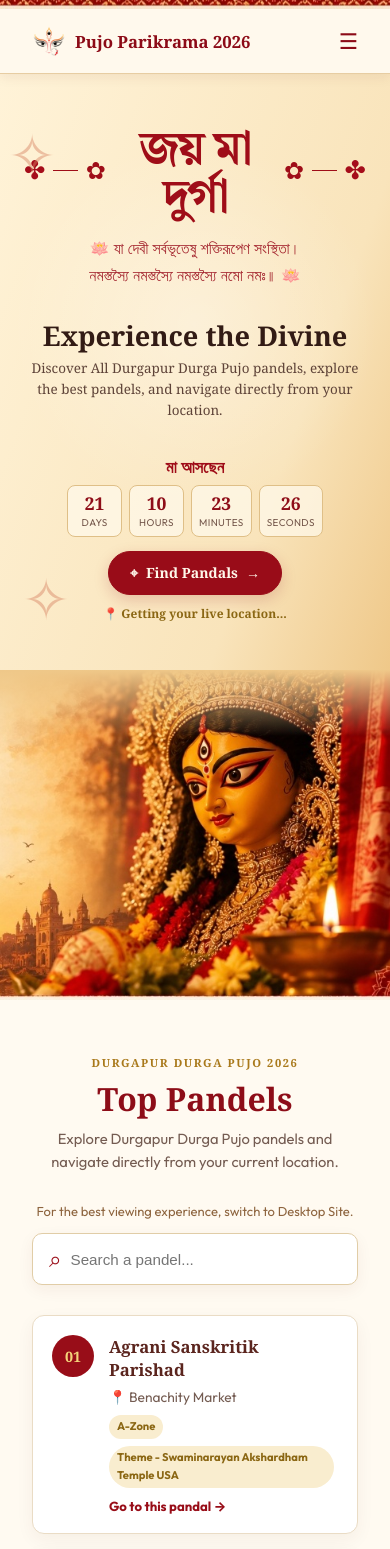
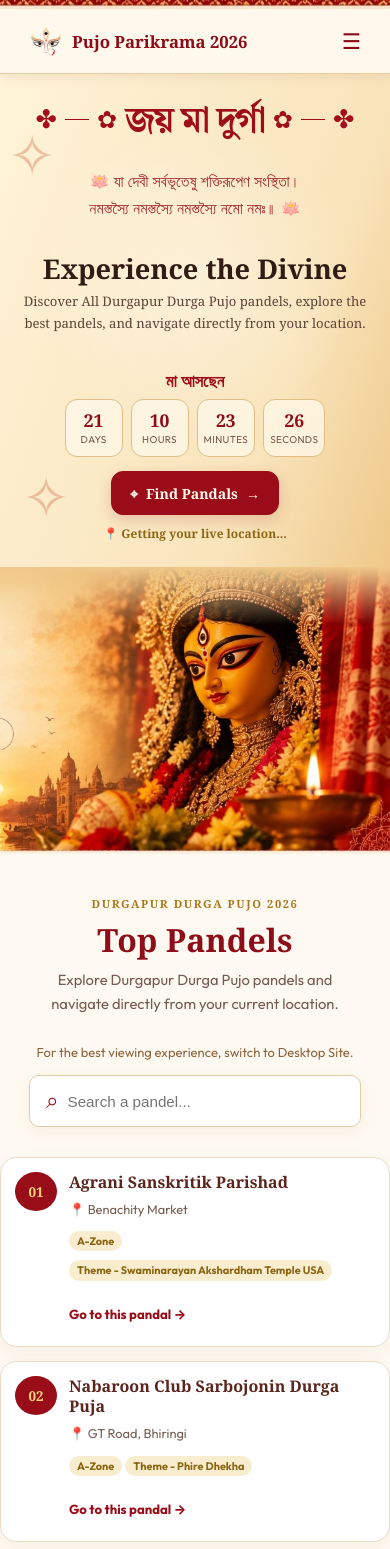
Before and after one commit to jishnu030405/puja-parikrama-app, a Vue app in the folder frontend/: page / in a window 390 px wide. Shown: the top 1549 px of the page. Built offline with nearby package versions, Linux system fonts and the light colour scheme; no server answers; a web font is replaced by a local one.

Commit message:
Improve mobile UI

```diff
--- a/frontend/src/App.vue
+++ b/frontend/src/App.vue
@@ -227,6 +227,7 @@
             />
 
           </div>
+        </div>
 
 
           <!-- PANDAL GRID -->
@@ -234,7 +235,7 @@
           <div class="pandal-grid">
 
             <article
-              v-for="pandal in filteredPandals"
+              v-for="pandal in filteredPandals.slice(0, visiblePandalCount)"
               :key="pandal.id"
               class="pandal-card"
             >
@@ -290,6 +291,48 @@
           </div>
 
 
+          <!-- SHOW MORE / SHOW LESS -->
+
+          <div
+            v-if="filteredPandals.length > 6"
+            style="text-align: center; margin-top: 25px;"
+          >
+
+            <button
+              type="button"
+              @click="
+                visiblePandalCount < filteredPandals.length
+                  ? visiblePandalCount = Math.min(
+                      visiblePandalCount + 6,
+                      filteredPandals.length
+                    )
+                  : visiblePandalCount = 6
+              "
+              style="
+                padding: 10px 22px;
+                border: 2px solid #8b0000;
+                border-radius: 20px;
+                background: #fff8ed;
+                color: #8b0000;
+                font-size: 15px;
+                font-weight: 600;
+                cursor: pointer;
+              "
+            >
+
+              {{
+                visiblePandalCount < filteredPandals.length
+                  ? '▼ Show More'
+                  : '▲ Show Less'
+              }}
+
+            </button>
+
+          </div>
+
+
+          <!-- NO RESULTS -->
+
           <p
             v-if="filteredPandals.length === 0"
             class="empty"
@@ -297,7 +340,8 @@
             No predefined pandal found.
           </p>
 
-        </div>
+
+
 
       </section>
 
@@ -575,6 +619,7 @@ import {
 
 
 // BASIC STATE
+const visiblePandalCount = ref(6)
 
 const searchQuery = ref('')
 
@@ -1914,8 +1959,8 @@ nav a:hover {
 
 .pandal-grid {
   display: grid;
-  grid-template-columns: repeat(2, 1fr);
-  gap: 15px;
+  grid-template-columns: repeat(3, 1fr);
+  gap: 18px;
 }
 
 .pandal-card {
@@ -2298,100 +2343,469 @@ nav a:hover {
 
 @media (max-width: 700px) {
 
+  /* =========================================
+     GLOBAL MOBILE
+  ========================================= */
+
+  * {
+    box-sizing: border-box;
+  }
+
+  html {
+    scroll-behavior: smooth;
+  }
+
+  body {
+    overflow-x: hidden;
+  }
+
   .container {
     width: min(100% - 24px, 1120px);
-  }
+    margin: 0 auto;
+  }
+
+  .section {
+    padding: 48px 0;
+  }
+
+  /* Prevent long text from creating horizontal scroll */
+  h1,
+  h2,
+  h3,
+  h4,
+  h5,
+  p {
+    overflow-wrap: break-word;
+  }
+
+
+  /* =========================================
+     HEADER / NAVIGATION
+  ========================================= */
 
   .brand {
     font-size: 1.05rem;
-  }
+    white-space: nowrap;
+  }
+
+  header {
+    min-height: 58px;
+  }
+
+  nav {
+    max-width: 100%;
+  }
+
+  .desktop-only {
+    display: none !important;
+  }
+
+
+  /* =========================================
+     HERO SECTION
+  ========================================= */
 
   .hero-copy {
-    min-height: 470px;
+    min-height: 440px;
+    padding: 30px 18px;
+    display: flex;
+    flex-direction: column;
+    justify-content: center;
   }
 
   .hero-image-wrap {
-    min-height: 330px;
-    max-height: 360px;
+    min-height: 300px;
+    max-height: 340px;
+    overflow: hidden;
   }
 
   .hero-image {
-    min-height: 330px;
+    min-height: 300px;
+    width: 100%;
+    object-fit: cover;
+  }
+
+  .decorated-title {
+    margin-bottom: 16px;
   }
 
   .decorated-title h1 {
-    font-size: 3rem;
+    font-size: 2.55rem;
+    line-height: 1.08;
+    margin: 0;
   }
 
   .decorated-title .line {
-    width: 28px;
+    width: 24px;
   }
 
   .hero-description {
-    font-size: .84rem;
-  }
-
-  .desktop-only {
-    display: none;
-  }
-
-  .section {
-    padding: 55px 0;
-  }
+    font-size: .86rem;
+    line-height: 1.65;
+    max-width: 100%;
+  }
+
+  .hero-btn {
+    min-height: 44px;
+    padding: 10px 18px;
+    border-radius: 12px;
+    font-size: .88rem;
+  }
+
+
+  /* =========================================
+     HEADINGS / SECTION TITLES
+  ========================================= */
+
+  .section-title {
+    margin-bottom: 24px;
+  }
+
+  .section-title h2 {
+    font-size: 1.75rem;
+    line-height: 1.2;
+  }
+
+  .section-title p {
+    font-size: .85rem;
+    line-height: 1.55;
+  }
+
+
+  /* =========================================
+     SEARCH / FILTER AREA
+  ========================================= */
+
+  input,
+  select,
+  textarea {
+    max-width: 100%;
+    font-size: 16px;
+  }
+
+  input,
+  select {
+    min-height: 44px;
+    border-radius: 10px;
+  }
+
+  textarea {
+    border-radius: 12px;
+  }
+
+
+  /* =========================================
+     PANDAL GRID
+  ========================================= */
 
   .pandal-grid {
     grid-template-columns: 1fr;
-  }
+    gap: 14px;
+  }
+
+  .pandal-card {
+    padding: 16px;
+    min-height: auto;
+    gap: 12px;
+    border-radius: 16px;
+  }
+
+  .card-number {
+    width: 42px;
+    height: 42px;
+    min-width: 42px;
+    font-size: .85rem;
+  }
+
+  .card-content {
+    min-width: 0;
+  }
+
+  .card-content h3 {
+    font-size: 1.05rem;
+    line-height: 1.3;
+    margin-bottom: 7px;
+  }
+
+  .card-content p {
+    font-size: .84rem;
+    line-height: 1.45;
+    margin-bottom: 9px;
+  }
+
+  .zone {
+    display: inline-block;
+    margin: 2px 3px 5px 0;
+    font-size: .72rem;
+    line-height: 1.3;
+  }
+
+  .text-button {
+    min-height: 36px;
+    padding: 6px 0;
+    font-size: .82rem;
+  }
+
+
+  /* =========================================
+     SHOW MORE BUTTON
+  ========================================= */
+
+  .pandal-grid + div {
+    margin-top: 20px !important;
+  }
+
+  .pandal-grid + div button {
+    min-height: 42px;
+    min-width: 140px;
+    padding: 9px 20px !important;
+    border-radius: 22px !important;
+    font-size: .84rem !important;
+  }
+
+
+  /* =========================================
+     ROUTE PLANNER
+  ========================================= */
 
   .route-start-picker {
     grid-template-columns: 1fr;
+    gap: 12px;
   }
 
   .route-start-option {
     padding: 15px 16px;
+    min-height: 55px;
+    border-radius: 14px;
   }
 
   .route-pandal-card {
     padding: 14px;
     gap: 12px;
+    border-radius: 14px;
   }
 
   .route-pandal-rank {
     flex-basis: 38px;
+    width: 38px;
     height: 38px;
     font-size: .9rem;
   }
+
+  .route-pandal-card h3 {
+    font-size: .98rem;
+    line-height: 1.35;
+  }
+
+  .route-pandal-card p {
+    font-size: .82rem;
+    line-height: 1.45;
+  }
+
+  .route-pandal-card .hero-btn {
+    width: 100%;
+    margin-top: 8px;
+  }
+
+
+  /* =========================================
+     LOCATION / ROUTE BUTTONS
+  ========================================= */
+
+  button {
+    -webkit-tap-highlight-color: transparent;
+  }
+
+  button,
+  a {
+    touch-action: manipulation;
+  }
+
+  .hero-btn,
+  .text-button {
+    cursor: pointer;
+  }
+
+
+  /* =========================================
+     TOILET FINDER
+  ========================================= */
 
   .toilet-card {
     flex-direction: column;
     align-items: stretch;
+    gap: 14px;
+    padding: 16px;
+    border-radius: 14px;
   }
 
   .toilet-card .hero-btn {
     width: 100%;
-  }
-
-
-  /* Footer mobile */
+    min-height: 44px;
+  }
+
+
+  /* =========================================
+     REVIEW / FORM AREA
+  ========================================= */
+
+  form {
+    width: 100%;
+  }
+
+  form input,
+  form select,
+  form textarea,
+  form button {
+    width: 100%;
+  }
+
+  form textarea {
+    min-height: 120px;
+    resize: vertical;
+  }
+
+
+  /* =========================================
+     CARDS IN GENERAL
+  ========================================= */
+
+  .card,
+  .feature-card,
+  .review-card {
+    border-radius: 16px;
+  }
+
+
+  /* =========================================
+     COUNTDOWN
+  ========================================= */
+
+  .countdown {
+    width: 100%;
+    gap: 8px;
+    flex-wrap: wrap;
+    justify-content: center;
+  }
+
+  .countdown > div {
+    min-width: 58px;
+    padding: 8px 6px;
+    border-radius: 12px;
+  }
+
+
+  /*
+     IMAGES
+ */
+
+  img {
+    max-width: 100%;
+  }
+
+
+  /*
+     FOOTER
+ */
 
   .footer-content {
     grid-template-columns: 1fr;
-    gap: 25px;
+    gap: 26px;
     padding: 35px 0 28px;
   }
 
   .footer-about p {
     max-width: 100%;
+    font-size: .84rem;
+    line-height: 1.6;
+  }
+
+  .footer-content h3,
+  .footer-content h4 {
+    margin-bottom: 10px;
   }
 
   .footer-bottom .container {
     min-height: auto;
     flex-direction: column;
     justify-content: center;
-    padding: 15px 0;
+    gap: 6px;
+    padding: 15px 12px;
     text-align: center;
   }
 
-}
-
+  .footer-bottom {
+    font-size: .78rem;
+  }
+
+
+  /*
+     SMALL MOBILE - PHONES
+   */
+
+  @media (max-width: 420px) {
+
+    .container {
+      width: calc(100% - 18px);
+    }
+
+    .section {
+      padding: 42px 0;
+    }
+
+    .hero-copy {
+      min-height: 420px;
+      padding: 25px 14px;
+    }
+
+    .hero-image-wrap {
+      min-height: 280px;
+      max-height: 310px;
+    }
+
+    .hero-image {
+      min-height: 280px;
+    }
+
+    .decorated-title h1 {
+      font-size: 2.25rem;
+    }
+
+    .hero-description {
+      font-size: .82rem;
+    }
+
+    .section-title h2 {
+      font-size: 1.55rem;
+    }
+
+    .pandal-card {
+      padding: 14px;
+    }
+
+    .card-number {
+      width: 39px;
+      height: 39px;
+      min-width: 39px;
+    }
+
+    .card-content h3 {
+      font-size: 1rem;
+    }
+
+    .card-content p {
+      font-size: .8rem;
+    }
+
+    .zone {
+      font-size: .68rem;
+    }
+
+    .route-pandal-card {
+      padding: 12px;
+    }
+
+  }
+
+}
 </style>
--- a/frontend/src/data/pandals.js
+++ b/frontend/src/data/pandals.js
@@ -147,6 +147,44 @@ export const initialDurgapurPandals = [
     lng: 87.3532353533825,
     tags: ['Theme - Delhi Akshardham Mandir']
   },
+  {
+    id: 'pandal-17',
+    name: 'Buddha Bihar Sarbojanin',
+    location: 'Bhagat Singh Marg',
+    zone: 'C-Zone',
+    lat: 23.552079302201662,
+    lng: 87.31106846687624,
+    tags: ['Theme -']
+  },
+  {
+    id: 'pandal-18',
+    name: 'Bharati Sarbajanin',
+    location: 'Bharati More',
+    zone: 'B-Zone',
+    lat: 23.56295846739662,
+    lng:  87.32507032342865,
+    tags: ['Theme - Red Fort with Laser show']
+  },
+  // {
+  //   id: 'pandal-19',
+  //   name: 'Dhandabag Youth Club',
+  //   location: 'Dhandabag Football Ground',
+  //   zone: 'A-Zone',
+  //   lat: 23.571350627544255,
+  //   lng: 87.27369549334142,
+  //   tags: ['Theme - Vande Mataram']
+  // },
+  // {
+  //   id: 'pandal-20',
+  //   name: 'Prabhat Sangha ',
+  //   location: 'Agrani Ln, Debinagar, Benachity',
+  //   zone: 'A-Zone',
+  //   lat: 23.58620628304338,
+  //   lng:  87.269385229357,
+  //   tags: ['Theme -']
+  // },
+
+
 
 
 
```
